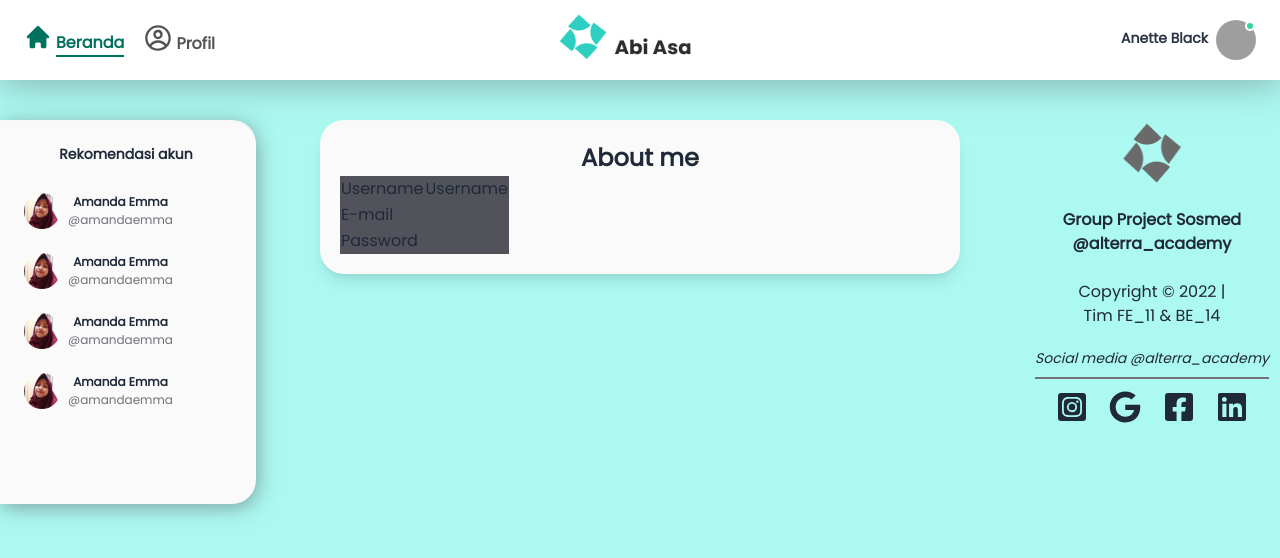
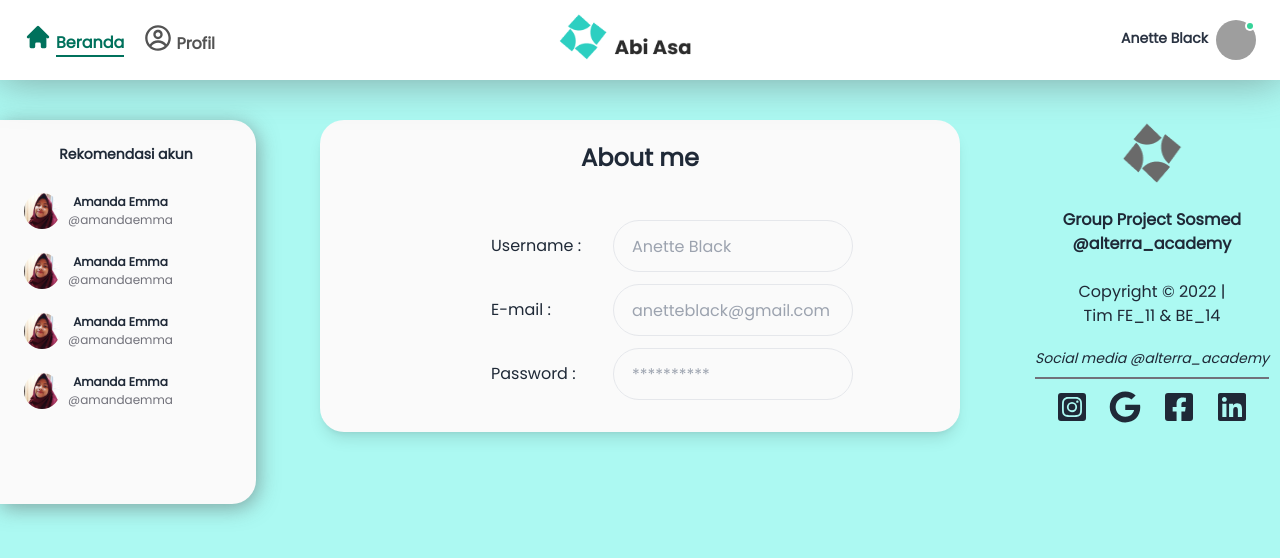
Before and after one commit to prysciladinda/Social-Media-Apps, a React (Vite) app: page /aboutme in a window 1280 px wide. Shown: the top 558 px of the page. Built offline with nearby package versions, Linux system fonts and the light colour scheme; grey boxes are pictures that could not be loaded; a web font is replaced by a local one.

Commit message:
feat: add input in aboutme

```diff
--- a/src/pages/aboutme.tsx
+++ b/src/pages/aboutme.tsx
@@ -1,4 +1,5 @@
 import Footer from "../components/footer";
+import Input from "../components/Input";
 import Layout from "../components/Layout";
 import Navbar from "../components/navbar";
 import SideNav from "../components/sideNav";
@@ -12,22 +13,40 @@ const Aboutme = () => {
           <SideNav />
         </div>
         <div className="col-span-6">
-          <div className="w-full bg-zinc-50 rounded-3xl shadow-lg text-center p-5">
+          <div className="flex flex-col items-center w-full bg-zinc-50 rounded-3xl shadow-lg text-center p-5">
             <p className="text-[24px] font-bold">About me</p>
 
-            <table>
-              <tbody className="w-20 bg-zinc-600 ">
-                <tr className="text-left">
-                  <td>Username</td>
-                  <td>Username</td>
+            <table className="w-9/12 mt-8 border-separate border-spacing-3">
+              <tbody className="text-left">
+                <tr>
+                  <td className="pl-16">Username :</td>
+                  <td className="item-center border rounded-full w-[15em]">
+                    <Input
+                      id="input_username"
+                      type="username"
+                      placeholder="Anette Black"
+                    />
+                  </td>
                 </tr>
-                <tr className="text-left">
-                  <td>E-mail</td>
-                  <td></td>
+                <tr>
+                  <td className="pl-16">E-mail :</td>
+                  <td className="item-center border rounded-full">
+                    <Input
+                      id="input_email"
+                      type="email"
+                      placeholder="anetteblack@gmail.com"
+                    />
+                  </td>
                 </tr>
-                <tr className="text-left">
-                  <td>Password</td>
-                  <td></td>
+                <tr>
+                  <td className="pl-16">Password :</td>
+                  <td className="item-center border rounded-full">
+                    <Input
+                      id="input_password"
+                      type="password"
+                      placeholder="**********"
+                    />
+                  </td>
                 </tr>
               </tbody>
             </table>
--- a/src/pages/auth/Login.tsx
+++ b/src/pages/auth/Login.tsx
@@ -14,10 +14,7 @@ function Login() {
       <div className="flex justify-end w-full h-20">
         <img className="h-full" src={logoAbiAsa} />
       </div>
-      <div
-        className="flex
-       justify-center justify-items-center "
-      >
+      <div className="flex justify-center justify-items-center ">
         <div className="pt-12">
           <img className="pb-6" src={logoOrang} />
           <p className="text-center text-white border-b-4 border-dotted pt-4">
```
